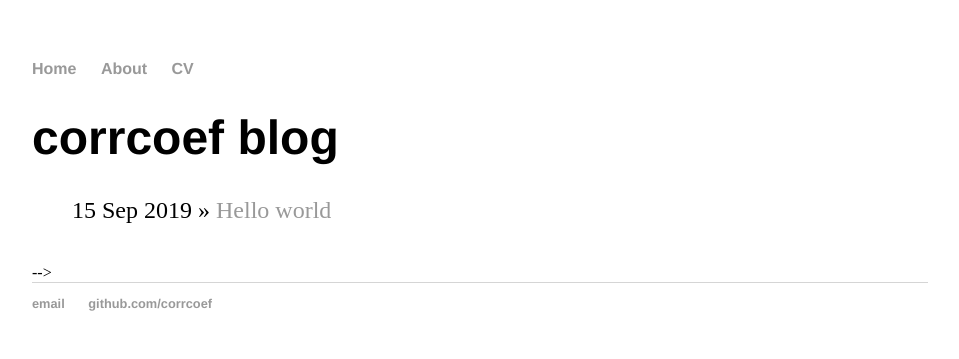
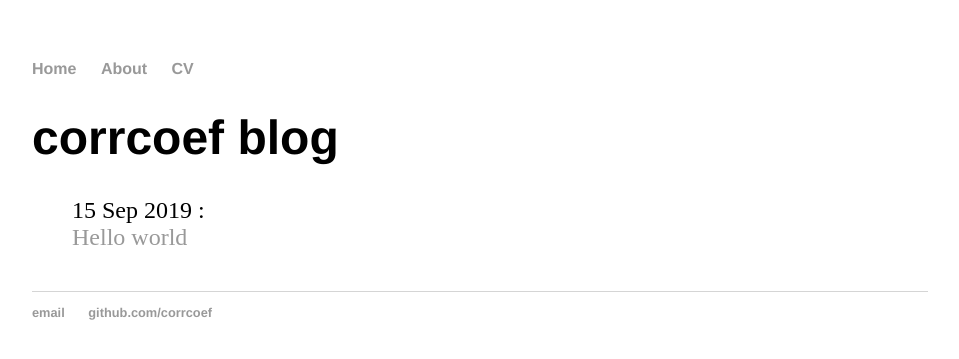
Before and after one commit to corrcoef/corrcoef.github.io, a Jekyll site: the page built from index.html, in a window 1280 px wide. Shown: the top 359 px of the page, without its empty margins (160-1119 px from the left). Built offline with Jekyll 4.4.1, drawn with Linux system fonts in a browser that asks for light colours.

Commit message:
index page formatting

```diff
--- a/index.html
+++ b/index.html
@@ -4,21 +4,11 @@ title: corrcoef blog
 ---
     <h1>{{ page.title }}</h1>
     <ul class="posts">
-
       {% for post in site.posts %}
-        <li><span>{{ post.date | date_to_string }}</span> » <a href="{{ post.url }}" title="{{ post.title }}">{{ post.title }}</a></li>
+        <li>
+            <span>
+                {{ post.date | date_to_string }}
+            </span>:<br><a href="{{ post.url }}" title="{{ post.title }}">{{ post.title }}</a>
+        </li>
       {% endfor %}
     </ul>
-
-<!-- ---
-layout: default
-title: corrcoef
----
-<div class="blurb">
-    <h1>Hi there, I'm Dustin Stansbury!</h1>
-    <p>I'm best known for the author of <em>TheCleverMachine</em>.
-        <br>
-            <a href="/about">Read more here</a>
-        </br>
-    </p>
-</div><!-- /.blurb --> -->
```
